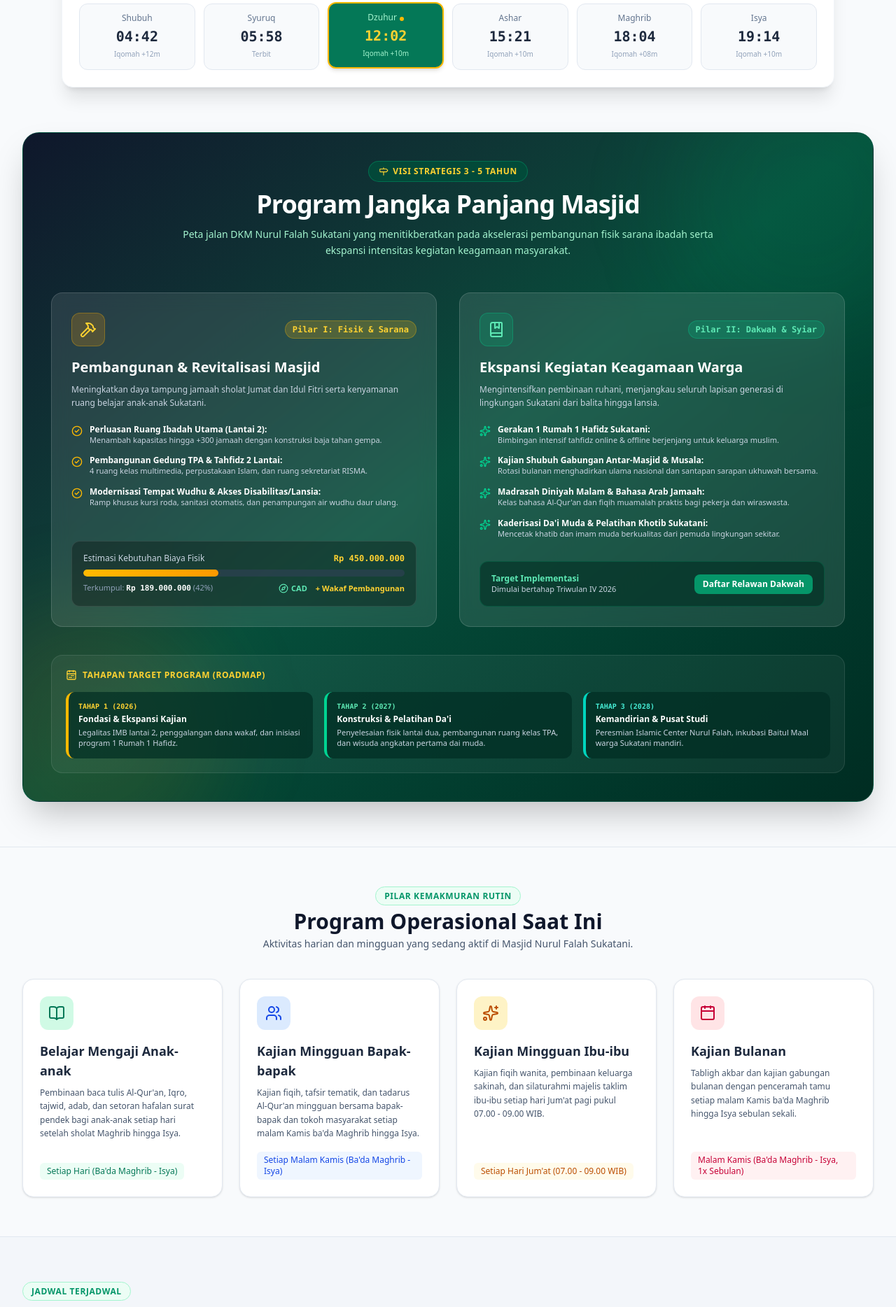
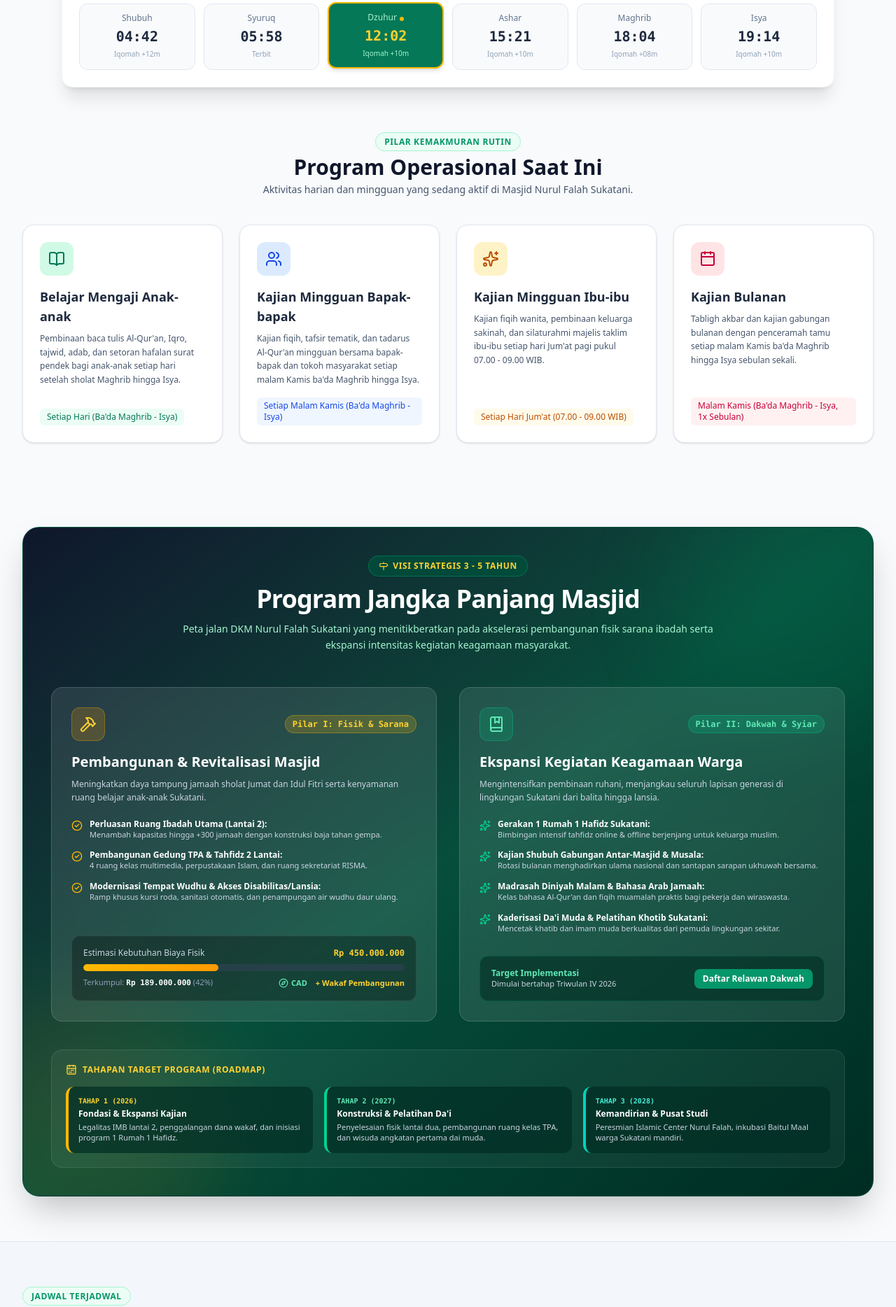
Before and after one commit to burubur/dkmnf, a React (Vite) app: page / in a window 1280 px wide. Shown: the part 820-2688 px from the top of the page at 70% size. Built offline with nearby package versions, Linux system fonts and the light colour scheme.

Commit message:
refactor(layout): reorder homepage sections to strictly match navbar menu items

```diff
--- a/src/App.tsx
+++ b/src/App.tsx
@@ -3,8 +3,8 @@ import { TopBar } from "@/components/layout/TopBar";
 import { Navbar } from "@/components/layout/Navbar";
 import { HeroSection } from "@/components/home/HeroSection";
 import { PrayerTimesWidget } from "@/components/home/PrayerTimesWidget";
+import { RoutineProgramSection } from "@/components/home/RoutineProgramSection";
 import { LongTermProgramSection } from "@/components/home/LongTermProgramSection";
-import { RoutineProgramSection } from "@/components/home/RoutineProgramSection";
 import { AgendaSection } from "@/components/home/AgendaSection";
 import { FinancialReportSection } from "@/components/home/FinancialReportSection";
 import { OrganizationSection } from "@/components/home/OrganizationSection";
@@ -32,24 +32,37 @@ export function App() {
       {/* 2. Header Navigation Bar */}
       <Navbar onOpenInfaq={() => setIsInfaqOpen(true)} />
 
-      {/* 3. Main Content Sections */}
+      {/* 3. Main Content Sections in Menu Order */}
       <main className="flex-1">
+        {/* Hero Section */}
         <HeroSection onOpenInfaq={() => setIsInfaqOpen(true)} />
+
+        {/* 1. Jadwal Sholat */}
         <PrayerTimesWidget />
+
+        {/* 2. Program Rutin */}
+        <RoutineProgramSection />
+
+        {/* 3. Program Jangka Panjang */}
         <LongTermProgramSection
           onOpenWakaf={() => setIsInfaqOpen(true)}
           onOpenLayanan={() => setIsLayananOpen(true)}
         />
-        <RoutineProgramSection />
+
+        {/* 4. Agenda & Warta */}
         <AgendaSection onRegisterEvent={handleRegisterEvent} />
+
+        {/* 5. Transparansi Kas */}
         <FinancialReportSection />
+
+        {/* Layanan & Sekretariat */}
         <OrganizationSection />
       </main>
 
       {/* 4. Footer */}
       <Footer />
 
-      {/* 5. Modals */}
+      {/* 5. Interactive Modals */}
       <InfaqModal open={isInfaqOpen} onOpenChange={setIsInfaqOpen} />
       <EventModal
         open={isEventOpen}
--- a/src/components/home/RoutineProgramSection.tsx
+++ b/src/components/home/RoutineProgramSection.tsx
@@ -12,7 +12,7 @@ export function RoutineProgramSection() {
   };
 
   return (
-    <section id="program" className="py-14 px-4 sm:px-6 lg:px-8 max-w-7xl mx-auto border-t border-slate-200 text-left">
+    <section id="program" className="pt-16 pb-14 px-4 sm:px-6 lg:px-8 max-w-7xl mx-auto text-left">
       <div className="text-center max-w-2xl mx-auto mb-10">
         <span className="text-[#059669] font-semibold text-xs uppercase tracking-wider bg-emerald-50 px-3 py-1 rounded-full border border-emerald-200">
           Pilar Kemakmuran Rutin
```
